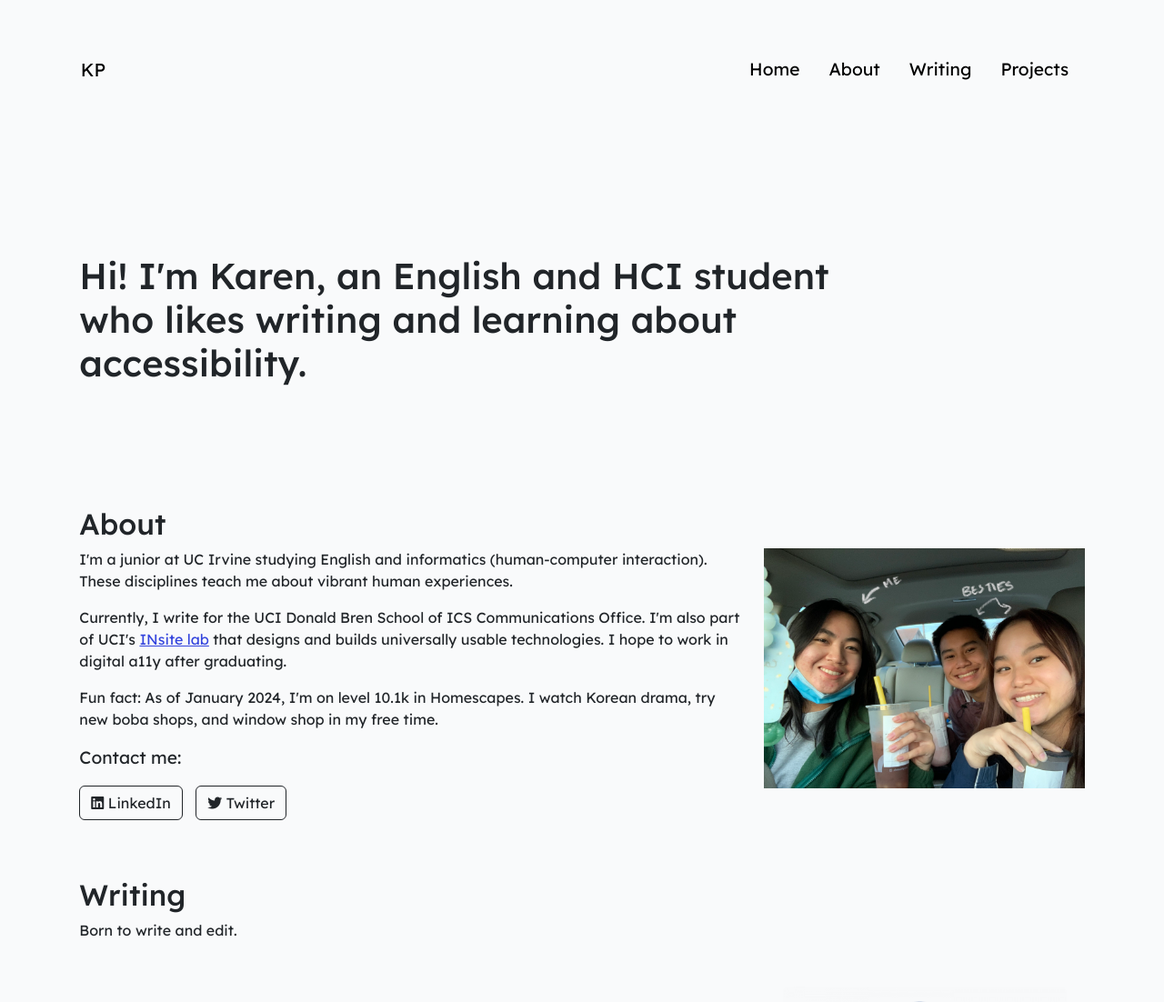
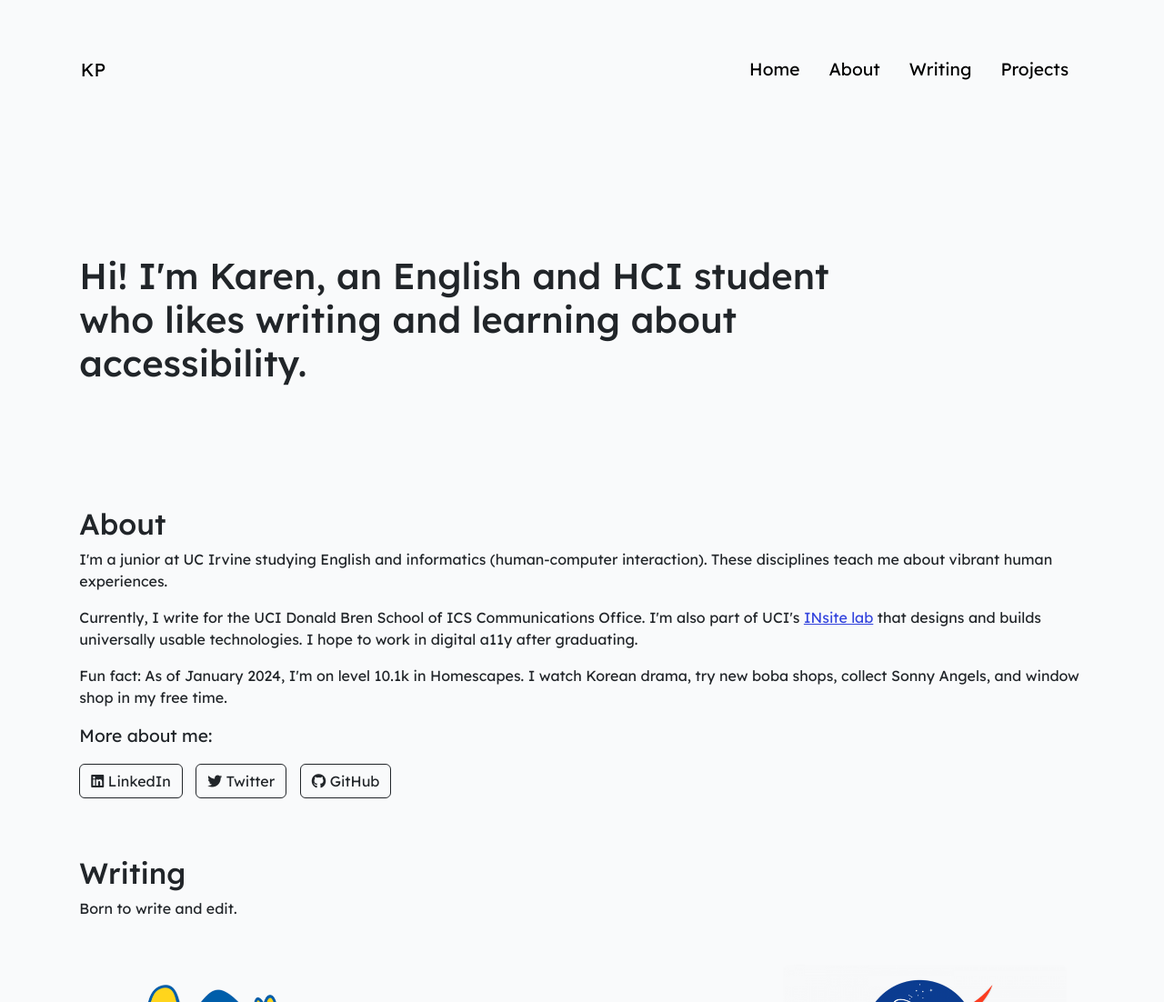
Before and after one commit to karen-phan/karen-phan, a plain HTML site: page index.html in a window 1280 px wide. Shown: the top 1102 px of the page at 91% size. Drawn offline with nearby package versions, Linux system fonts and the light colour scheme.

Commit message:
updated About

```diff
--- a/index.html
+++ b/index.html
@@ -58,8 +58,8 @@
     <!-- About Section -->
     <section id="about">
       <h2>About</h2>
-      <div class="row gy-3">
-        <div class="col-xs-12 col-md-8">
+      <div class="row">
+        <div class="col">
           <p>
             I'm a junior at UC Irvine studying English and informatics (human-computer interaction). These disciplines teach me
             about vibrant human experiences.
@@ -69,14 +69,12 @@
             that designs and builds universally usable technologies. I hope to work in digital a11y after graduating.
           </p>
           <p>
-            Fun fact: As of January 2024, I'm on level 10.1k in Homescapes. I watch Korean drama, try new boba shops, and window shop in my free time.
+            Fun fact: As of January 2024, I'm on level 10.1k in Homescapes. I watch Korean drama, try new boba shops, collect Sonny Angels, and window shop in my free time.
           </p>
-          <p class="small-h3">Contact me:</p>
+          <p class="small-h3">More about me:</p>
           <button type="button" class="btn btn-outline-dark" onclick="location.href='https://www.linkedin.com/in/karenaphan/';"><span class="fa fa-linkedin-square" aria-hidden="true"></span> LinkedIn</button>
           <button type="button" class="btn btn-outline-dark" onclick="location.href='https://twitter.com/zapkanre';"><span class="fa fa-twitter" aria-hidden="true"></span> Twitter</button>
-        </div>
-        <div class="col">
-          <img src="assets/karen-group.jpg" class="img-fluid" id="about-img" alt="Karen Phan in her car with 2 friends.">
+          <button type="button" class="btn btn-outline-dark" onclick="location.href='https://github.com/karen-phan';"><span class="fa fa fa-github" aria-hidden="true"></span> GitHub</button>
         </div>
       </div>
     </section>
```
Also changed, not shown: assets/karen-group.jpg (deleted).
